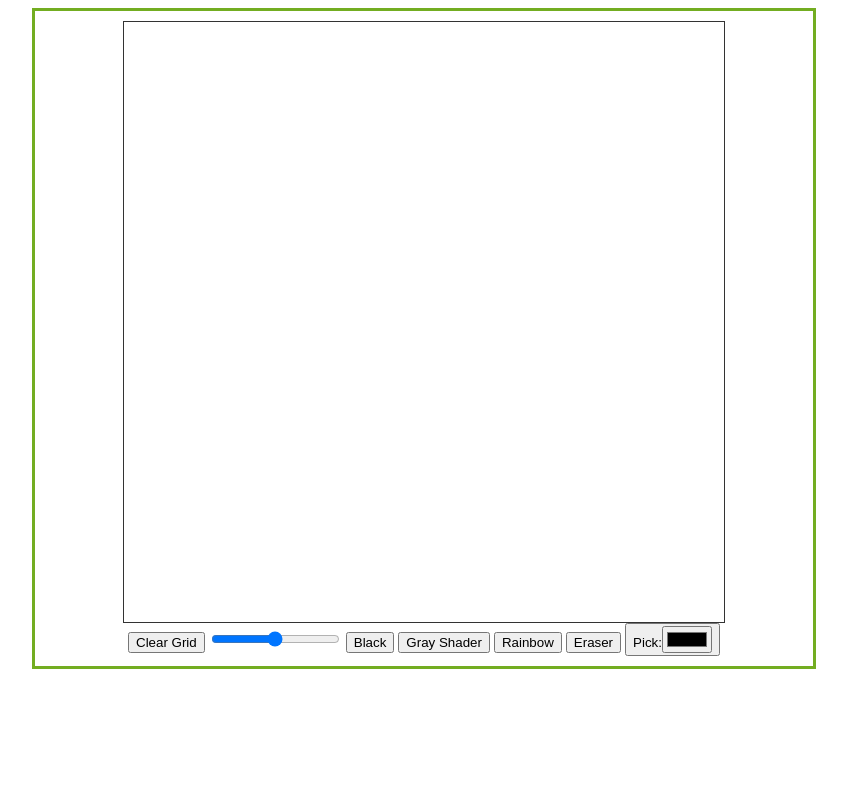
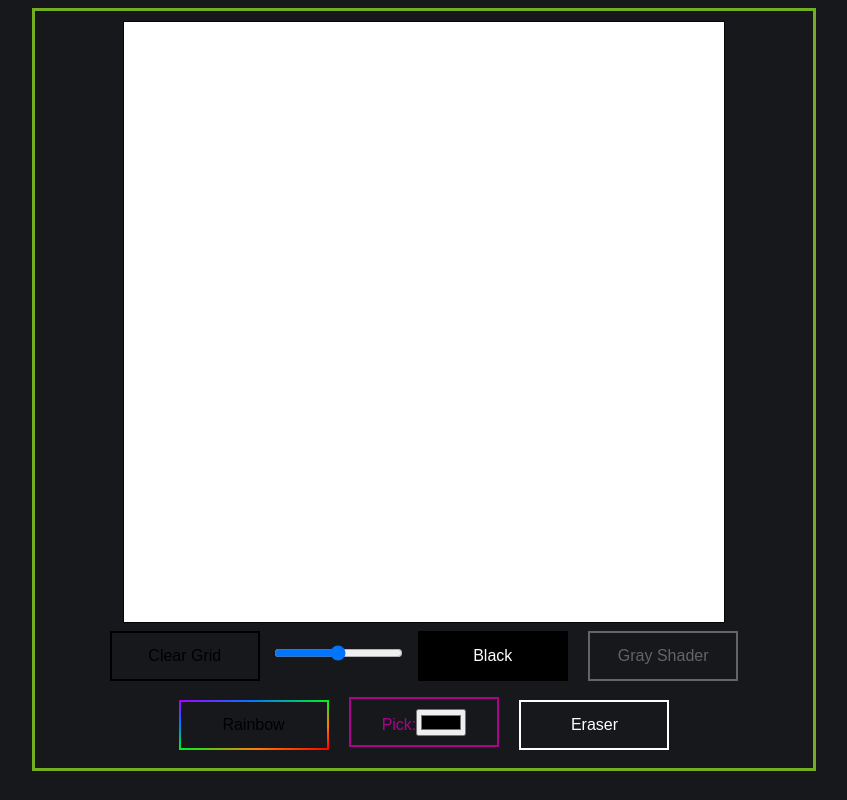
Before and after one commit to link2755/ETCH-A-SKETCH_ODP, a plain HTML site: page index.html in a window 1280 px wide. Both pictures are taken after a click on the button "Black". Shown: the whole page, without its empty margins (216-1063 px from the left). Drawn offline with Linux system fonts and the light colour scheme.

Commit message:
Custom button animations

```diff
--- /dev/null
+++ b/buttonStyles.css
@@ -0,0 +1,123 @@
+body {
+    background: hsl(227, 10%, 10%);
+    font: 300 1em 'Fira Sans', sans-serif;
+    color: #fff;
+
+}
+
+
+/* Black Button */
+[value='black']{
+    border-color: rgb(0, 0, 0);
+    color: rgb(0, 0, 0);
+}
+
+[value='black']:hover,
+[value='black'].active{
+    box-shadow: inset 0 0 0 2em rgb(0, 0, 0);
+    border-color: rgb(0, 0, 0);
+    color: #fff;
+}
+
+
+/* Gray Button */
+[value='gray']{
+    border-color: rgb(100, 100, 100);
+    color: rgb(100, 100, 100);
+}
+
+[value='gray']:hover,
+[value='gray'].active{
+    box-shadow: inset 0 0 0 2em rgb(100, 100, 100);
+    border-color: rgb(100, 100, 100);
+    color: #fff;
+}
+
+
+/* Rainbow Button */
+[value='rainbow'] {
+    animation-delay: 2s;
+    border-image: linear-gradient(to bottom right, #A800FF 0%, #0079FF 25%, #00F11D 50%, #FF7F00 75%, #ff0000 100%);
+    border-image-slice: 1;
+}
+
+[value='rainbow']:hover{
+    box-shadow: inset 0 0 0 2em #ff0000;
+}
+
+[value='rainbow'].active {
+    animation: rainbow-gradient 10s linear infinite;
+}
+
+[value='rainbow']:hover,
+[value='rainbow'].active {
+    border-image: none;
+    border-image-slice: none;
+}
+
+/*PickColor Button*/
+
+[value='pick'] {
+    border-color: rgb(170, 4, 142);
+    color: rgb(170, 4, 142);
+}
+
+[value='pick']:hover,
+[value='pick'].active{
+    box-shadow: inset 0 0 0 2em rgb(165, 27, 80);
+    border-color: rgb(165, 27, 80);
+    color: #fff;
+}
+
+/* Eraser Button */
+[value='eraser']{
+    border-color: rgb(255, 255, 255);
+    color: rgb(255, 255, 255);
+}
+
+[value='eraser']:hover,
+[value='eraser'].active{
+    box-shadow: inset 0 0 0 2em rgb(255, 255, 255);
+    border-color: rgb(255, 255, 255);
+    color: rgb(0, 0, 0);
+}
+
+
+
+
+@keyframes rainbow-gradient {
+    100%, 0%{
+        box-shadow: inset 0 0 0 2em #ff0000;
+    }
+    16%{
+        box-shadow: inset 0 0 0 2em #FF7F00;
+    }
+    32%{
+        box-shadow: inset 0 0 0 2em #FFEF00;
+    }
+    48%{
+        box-shadow: inset 0 0 0 2em #00F11D;
+    }
+    60%{
+        box-shadow: inset 0 0 0 2em #0079FF;
+    }
+    72%{
+        box-shadow: inset 0 0 0 2em #A800FF;
+    }
+    88%{
+        box-shadow: inset 0 0 0 2em #ee82ee;
+    }
+
+}
+
+button {
+
+    transition: 0.25s;
+    background: transparent;
+    border: 2px solid;
+    font: inherit;
+    line-height: 1;
+    margin: 0.5em;
+    width: 150px;
+    height: 50px;
+}
--- a/index.html
+++ b/index.html
@@ -6,6 +6,7 @@
     <title>Document</title>
 
     <link rel="stylesheet" href="./style.css">
+    <link rel="stylesheet" href="./buttonStyles.css">
 </head>
 <body>
     <main>
@@ -14,11 +15,12 @@
 
         <button class="clearGrid" onclick="clearGrid()">Clear Grid</button>
         <input type="range" min="1" max="100" value="50" class="slider">
-        <button class="colorSelector" value="black">Black</button>
+        <button class="colorSelector active" value="black">Black</button>
         <button class="colorSelector" value="gray">Gray Shader</button>
-        <button class="colorSelector" value="random">Rainbow</button>
+        <button class="colorSelector" value="rainbow">Rainbow</button>
+        <button class="colorSelector" value="pick">Pick:<input type="color" id="colorPicker" value="#000000"></button>
         <button class="colorSelector" value="eraser">Eraser</button>
-        <button class="colorSelector" value="pick">Pick:<input type="color" id="colorPicker" value="#000000"></button>
+
     </main>
 
 
--- a/script.js
+++ b/script.js
@@ -1,12 +1,9 @@
 const grid = document.querySelector('.grid-container');
 
-
 const colorPicker = document.getElementById('colorPicker');
-colorPicker.addEventListener('change', teste)
 
 const slider = document.querySelector('.slider');
 slider.addEventListener('change', newGrid)
-
 
 let inkColor = 'black';
 
@@ -14,11 +11,13 @@ let inkColor = 'black';
 const colorSelectors = document.querySelectorAll('.colorSelector');
 colorSelectors.forEach(selector =>{
     selector.addEventListener('click', changeColor);
+    selector.addEventListener('click', selectButton);
 })
 
-
-function teste(){
-    console.log(this.value);
+function selectButton() {
+    const activeButton = document.querySelector('.active');
+    activeButton.classList.remove('active');
+    this.classList.add('active');
 }
 
 function createDivs(size = 16){
@@ -45,7 +44,7 @@ function paintTile(){
             this.style.backgroundColor = `rgb(${tileRGB[0]-26},${tileRGB[1]-26},${tileRGB[2]-26})`;
             break;
         }
-        case 'random': {
+        case 'rainbow': {
             this.style.backgroundColor = `rgb(${randomRGB()},${randomRGB()},${randomRGB()})`;
             break;
         }
@@ -72,8 +71,9 @@ function randomRGB(){
 }
 
 function changeColor(){
-    console.log(this.value);
     inkColor = this.value;
+    console.log(inkColor);
+
 }
 
 
--- a/style.css
+++ b/style.css
@@ -4,6 +4,10 @@ main {
     padding: 10px;
     border: 3px solid #73AD21;
     text-align: center;
+}
+
+body{
+    background-color: #a8dadc;
 }
 
 .grid-container{
```
